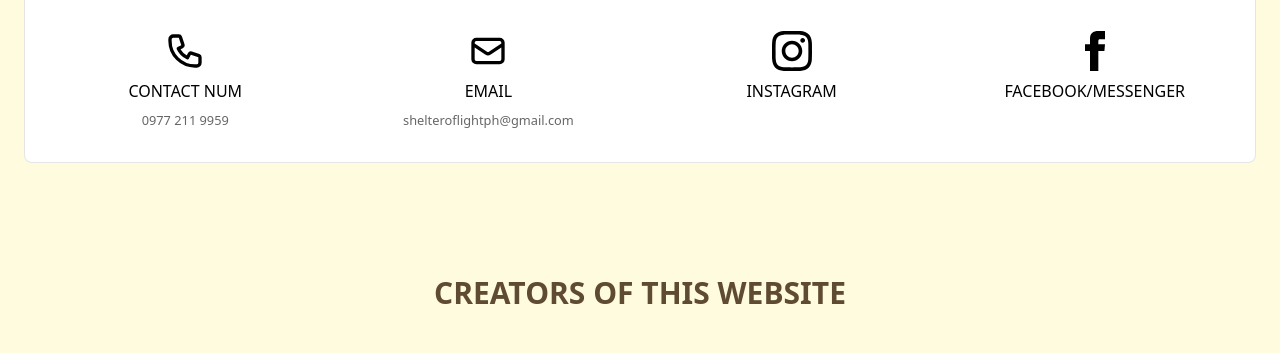
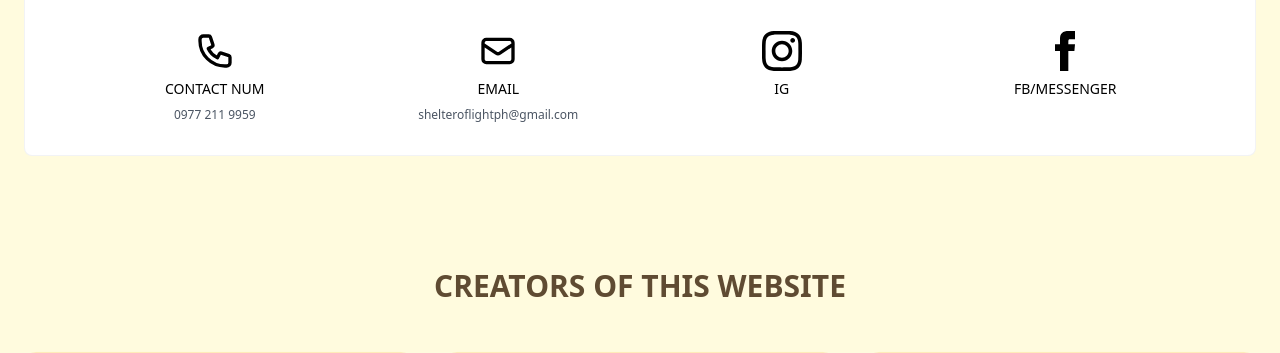
Before and after one commit to Louisse-Gab/FINALS-WEBSITE, a PHP site: page /contact.php in a window 1280 px wide. Shown: the part 508-861 px from the top of the page. Run offline with PHP 8.4, Linux system fonts and the light colour scheme; some libraries are stand-ins or nearby versions.

Commit message:
initial commit

```diff
--- a/php/contact.php
+++ b/php/contact.php
@@ -246,54 +246,58 @@ a.contact-icon-wrapper:hover {
    <!-- Contact Card with Image Container and Side-by-Side Icons -->
 <section class="py-8">
     <div class="container mx-auto px-4 lg:px-6">
-        <div class="contact-card">
+        <!-- Contact Card -->
+        <div class="bg-white border border-gray-200/50 rounded-lg p-8 my-8 text-center overflow-hidden">
             <!-- Contact Image Container -->
-            <div class="contact-image-container">
+            <div class="w-full max-w-[300px] mx-auto mb-8 rounded-lg overflow-hidden">
                 <img src="../images/contact/contact-image.jpg" alt="Contact Us" class="w-full h-auto" onerror="this.src='https://via.placeholder.com/300x200/FFBB00/ffffff?text=Contact+Us'">
             </div>
 
+            <!-- Contact Icons Container Wrapper -->
+            <div class="w-full overflow-x-auto">
                 <!-- Contact Information with Icons Side by Side -->
-            <div class="contact-icons">
+                <div class="flex justify-around items-start w-full min-w-[600px] md:min-w-0 px-4">
                     <!-- Phone - Not clickable -->
-                <div class="contact-item">
-                    <div class="contact-icon-wrapper">
-                        <svg xmlns="http://www.w3.org/2000/svg" class="contact-icon" fill="none" viewBox="0 0 24 24" stroke="currentColor">
+                    <div class="flex-1 flex flex-col items-center px-2.5 max-w-[150px] md:max-w-none">
+                        <div class="flex flex-col items-center text-center w-full">
+                            <svg xmlns="http://www.w3.org/2000/svg" class="w-10 h-10 mb-2 flex-shrink-0" fill="none" viewBox="0 0 24 24" stroke="currentColor">
                                 <path stroke-linecap="round" stroke-linejoin="round" stroke-width="2" d="M3 5a2 2 0 012-2h3.28a1 1 0 01.948.684l1.498 4.493a1 1 0 01-.502 1.21l-2.257 1.13a11.042 11.042 0 005.516 5.516l1.13-2.257a1 1 0 011.21-.502l4.493 1.498a1 1 0 01.684.949V19a2 2 0 01-2 2h-1C9.716 21 3 14.284 3 6V5z" />
                             </svg>
-                        <span class="font-medium">CONTACT NUM</span>
-                        <span class="contact-detail">0977 211 9959</span>
+                            <span class="font-medium text-sm mb-1 whitespace-nowrap">CONTACT NUM</span>
+                            <span class="text-xs mt-1 text-gray-600 break-words text-center">0977 211 9959</span>
                         </div>
                     </div>
 
                     <!-- Email - Not clickable -->
-                <div class="contact-item">
-                    <div class="contact-icon-wrapper">
-                        <svg xmlns="http://www.w3.org/2000/svg" class="contact-icon" fill="none" viewBox="0 0 24 24" stroke="currentColor">
+                    <div class="flex-1 flex flex-col items-center px-2.5 max-w-[150px] md:max-w-none">
+                        <div class="flex flex-col items-center text-center w-full">
+                            <svg xmlns="http://www.w3.org/2000/svg" class="w-10 h-10 mb-2 flex-shrink-0" fill="none" viewBox="0 0 24 24" stroke="currentColor">
                                 <path stroke-linecap="round" stroke-linejoin="round" stroke-width="2" d="M3 8l7.89 5.26a2 2 0 002.22 0L21 8M5 19h14a2 2 0 002-2V7a2 2 0 00-2-2H5a2 2 0 00-2 2v10a2 2 0 002 2z" />
                             </svg>
-                        <span class="font-medium">EMAIL</span>
-                        <span class="contact-detail">shelteroflightph@gmail.com</span>
+                            <span class="font-medium text-sm mb-1 whitespace-nowrap">EMAIL</span>
+                            <span class="text-xs mt-1 text-gray-600 break-words text-center">shelteroflightph@gmail.com</span>
                         </div>
                     </div>
 
                     <!-- Instagram - Clickable with updated link -->
-                <div class="contact-item">
-                    <a href="https://www.instagram.com/shelteroflightph?utm_source=ig_web_button_share_sheet&igsh=ZDNlZDc0MzIxNw==" target="_blank" rel="noopener noreferrer" class="contact-icon-wrapper">
-                        <svg xmlns="http://www.w3.org/2000/svg" class="contact-icon" fill="currentColor" viewBox="0 0 24 24">
+                    <div class="flex-1 flex flex-col items-center px-2.5 max-w-[150px] md:max-w-none">
+                        <a href="https://www.instagram.com/shelteroflightph?utm_source=ig_web_button_share_sheet&igsh=ZDNlZDc0MzIxNw==" target="_blank" rel="noopener noreferrer" class="flex flex-col items-center text-center w-full text-black hover:text-[#FFBB00] transition-colors duration-300">
+                            <svg xmlns="http://www.w3.org/2000/svg" class="w-10 h-10 mb-2 flex-shrink-0" fill="currentColor" viewBox="0 0 24 24">
                                 <path d="M12 2.163c3.204 0 3.584.012 4.85.07 3.252.148 4.771 1.691 4.919 4.919.058 1.265.069 1.645.069 4.849 0 3.205-.012 3.584-.069 4.849-.149 3.225-1.664 4.771-4.919 4.919-1.266.058-1.644.07-4.85.07-3.204 0-3.584-.012-4.849-.07-3.26-.149-4.771-1.699-4.919-4.92-.058-1.265-.07-1.644-.07-4.849 0-3.204.013-3.583.07-4.849.149-3.227 1.664-4.771 4.919-4.919 1.266-.057 1.645-.069 4.849-.069zm0-2.163c-3.259 0-3.667.014-4.947.072-4.358.2-6.78 2.618-6.98 6.98-.059 1.281-.073 1.689-.073 4.948 0 3.259.014 3.668.072 4.948.2 4.358 2.618 6.78 6.98 6.98 1.281.058 1.689.072 4.948.072 3.259 0 3.668-.014 4.948-.072 4.354-.2 6.782-2.618 6.979-6.98.059-1.28.073-1.689.073-4.948 0-3.259-.014-3.667-.072-4.947-.196-4.354-2.617-6.78-6.979-6.98-1.281-.059-1.69-.073-4.949-.073zm0 5.838c-3.403 0-6.162 2.759-6.162 6.162s2.759 6.163 6.162 6.163 6.162-2.759 6.162-6.163c0-3.403-2.759-6.162-6.162-6.162zm0 10.162c-2.209 0-4-1.79-4-4 0-2.209 1.791-4 4-4s4 1.791 4 4c0 2.21-1.791 4-4 4zm6.406-11.845c-.796 0-1.441.645-1.441 1.44s.645 1.44 1.441 1.44c.795 0 1.439-.645 1.439-1.44s-.644-1.44-1.439-1.44z"/>
                             </svg>
-                        <span class="font-medium">INSTAGRAM</span>
+                            <span class="font-medium text-sm mb-1 whitespace-nowrap">IG</span>
                         </a>
                     </div>
 
                     <!-- Facebook - Clickable with updated link -->
-                <div class="contact-item">
-                    <a href="https://web.facebook.com/shelteroflightph" target="_blank" rel="noopener noreferrer" class="contact-icon-wrapper">
-                        <svg xmlns="http://www.w3.org/2000/svg" class="contact-icon" fill="currentColor" viewBox="0 0 24 24">
+                    <div class="flex-1 flex flex-col items-center px-2.5 max-w-[150px] md:max-w-none">
+                        <a href="https://web.facebook.com/shelteroflightph" target="_blank" rel="noopener noreferrer" class="flex flex-col items-center text-center w-full text-black hover:text-[#FFBB00] transition-colors duration-300">
+                            <svg xmlns="http://www.w3.org/2000/svg" class="w-10 h-10 mb-2 flex-shrink-0" fill="currentColor" viewBox="0 0 24 24">
                                 <path d="M9 8h-3v4h3v12h5v-12h3.642l.358-4h-4v-1.667c0-.955.192-1.333 1.115-1.333h2.885v-5h-3.808c-3.596 0-5.192 1.583-5.192 4.615v3.385z"/>
                             </svg>
-                        <span class="font-medium">FACEBOOK/MESSENGER</span>
+                            <span class="font-medium text-sm mb-1 whitespace-nowrap">FB/MESSENGER</span>
                         </a>
+                    </div>
                 </div>
             </div>
         </div>
```
Lines whose indentation alone changed are shown as unchanged.
